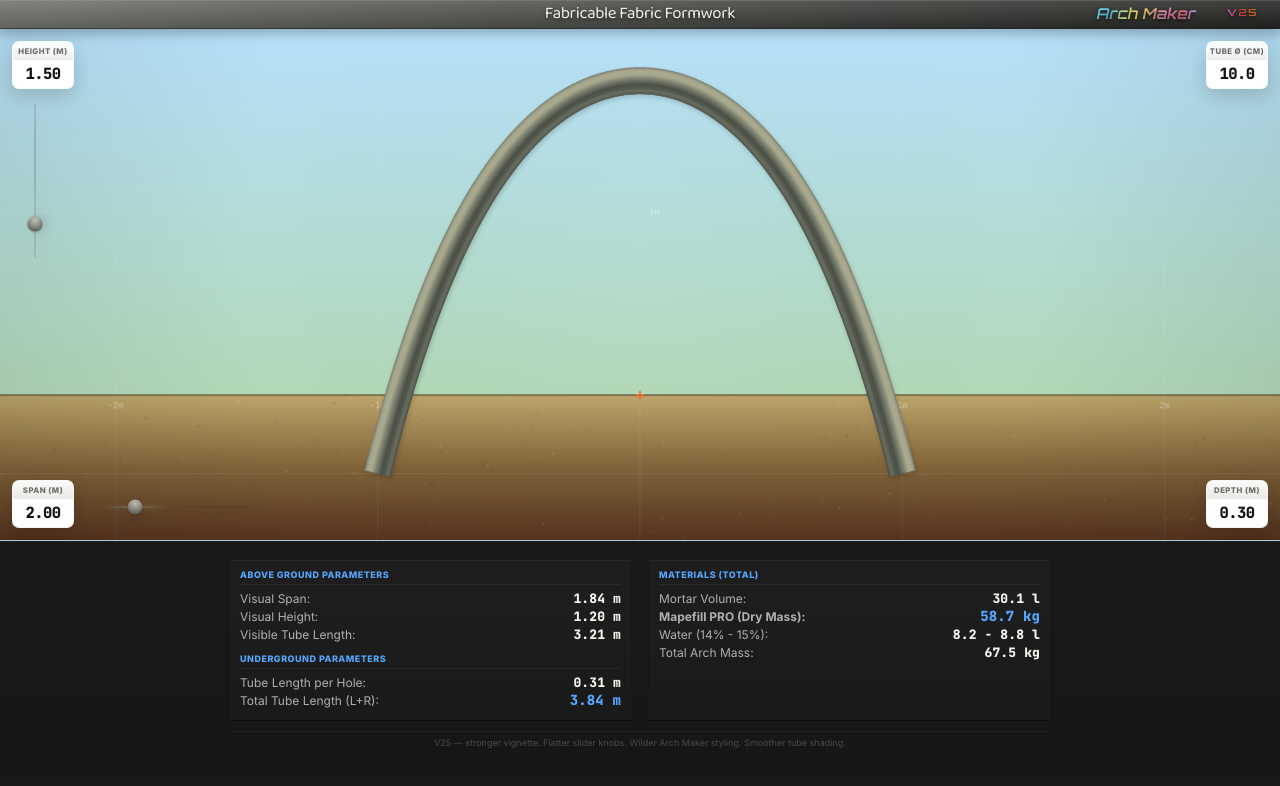
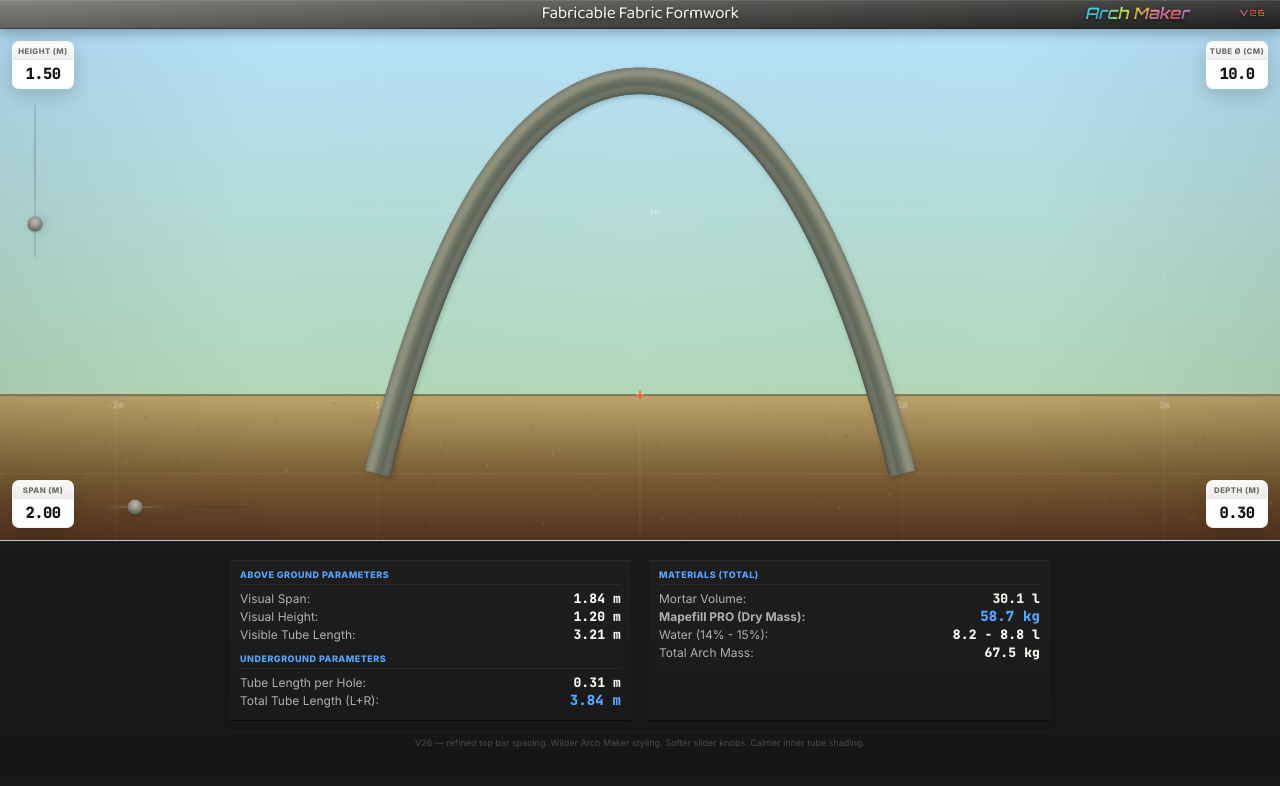
Before and after one commit to MichalBaranCode/FFF-arch-maker, a plain HTML site: page index.html in a window 1280 px wide. Drawn offline with Linux system fonts and the light colour scheme; a web font is replaced by a local one.

Commit message:
Update version from V25 to V26 in index.html

```diff
--- a/index.html
+++ b/index.html
@@ -1,7 +1,7 @@
 <!DOCTYPE html>
 <!--
-FFF ARCH MAKER V25
-Base: V15 reset. V25 refinement after V25.
+FFF ARCH MAKER V26
+Base: V15 reset. V26 refinement after V26.
 Rule: this version number must match the visible badge in the app.
 -->
 <html lang="pl">
@@ -9,7 +9,7 @@ Rule: this version number must match the visible badge in the app.
     <meta charset="UTF-8">
     <meta name="viewport" content="width=device-width, initial-scale=1.0, maximum-scale=1.0, user-scalable=no">
     <meta name="theme-color" content="#242321">
-    <title>Fabricable Fabric Formwork — Arch Maker V25</title>
+    <title>Fabricable Fabric Formwork — Arch Maker V26</title>
     <style>
         @import url('https://fonts.googleapis.com/css2?family=Baloo+2:wght@400;500;600&family=Genos:ital,wght@1,200;1,300&family=JetBrains+Mono:wght@500;600;700;800&family=Orbitron:wght@500;600&family=Tektur:wght@700&display=swap');
 
@@ -75,52 +75,52 @@ Rule: this version number must match the visible badge in the app.
             transform: translate(-50%, -48%);
             color: #f3f0ea;
             font-family: "Baloo 2", "Trebuchet MS", Inter, ui-sans-serif, system-ui, sans-serif;
-            font-size: 16.8px;
+            font-size: 17.4px;
             line-height: 1;
             font-weight: 400;
             letter-spacing: -0.020em;
             white-space: nowrap;
-            text-shadow: 0 2px 3.6px rgba(0,0,0,0.54);
+            text-shadow: 0 2px 3.8px rgba(0,0,0,0.54);
         }
 
         .title-sub {
             position: absolute;
-            right: 84px;
+            right: 90px;
             top: 50%;
-            transform: translateY(-48%) skewX(-11deg);
+            transform: translateY(-49%) skewX(-12deg);
             font-family: "Tektur", "Orbitron", "Genos", Inter, ui-sans-serif, system-ui, sans-serif;
-            font-size: 14.9px;
+            font-size: 15.8px;
             line-height: 1;
             font-weight: 700;
-            letter-spacing: 0.018em;
+            letter-spacing: 0.012em;
             white-space: nowrap;
             color: transparent;
             background:
                 linear-gradient(96deg,
-                    #79f9ff 0%,
-                    #6cd6ff 14%,
-                    #e9ff7e 31%,
-                    #ffd96b 48%,
-                    #ff90cf 70%,
-                    #ff7f84 85%,
-                    #aca6ff 100%);
+                    #65f4ff 0%,
+                    #55cfff 16%,
+                    #dfff7a 34%,
+                    #ffd65d 49%,
+                    #ff8ec9 70%,
+                    #ff747b 86%,
+                    #a79fff 100%);
             -webkit-background-clip: text;
             background-clip: text;
             -webkit-text-fill-color: transparent;
             text-shadow: 0 2px 4px rgba(0,0,0,0.58);
-            filter: none;
+            filter: saturate(1.12) brightness(1.03);
         }
 
         .version-badge {
             position: absolute;
-            right: 22px;
+            right: 14px;
             top: 50%;
             transform: translateY(-48%);
-            font-size: 9.8px;
+            font-size: 8.4px;
             line-height: 1;
             font-family: "Orbitron", "JetBrains Mono", "Share Tech Mono", "SFMono-Regular", Consolas, monospace;
             font-weight: 600;
-            letter-spacing: 0.17em;
+            letter-spacing: 0.16em;
             white-space: nowrap;
             color: transparent;
             background: linear-gradient(90deg, #ff70d8 0%, #ff4343 48%, #ff9429 100%);
@@ -292,11 +292,16 @@ Rule: this version number must match the visible badge in the app.
             border-radius: 50%;
             border: 0;
             background:
-                radial-gradient(circle at 50% 24%, rgba(194,193,181,0.95) 0%, rgba(156,154,143,0.96) 34%, rgba(104,103,95,0.96) 72%, rgba(76,76,70,0.98) 100%);
+                radial-gradient(circle at 50% 34%,
+                    rgba(196,195,183,0.93) 0%,
+                    rgba(162,160,149,0.94) 28%,
+                    rgba(122,121,112,0.95) 58%,
+                    rgba(90,90,84,0.96) 82%,
+                    rgba(76,76,70,0.97) 100%);
             box-shadow:
-                0 1px 2px rgba(0,0,0,0.18),
-                0 0 0 1px rgba(0,0,0,0.06),
-                0 1px 0 rgba(255,255,255,0.07) inset;
+                0 1px 2px rgba(0,0,0,0.16),
+                0 0 0 1px rgba(0,0,0,0.055),
+                0 1px 0 rgba(255,255,255,0.05) inset;
             pointer-events: none;
         }
 
@@ -443,9 +448,9 @@ Rule: this version number must match the visible badge in the app.
                 min-height: 410px;
             }
 
-            .title-main { font-size: 12.6px; }
-            .title-sub { right: 66px; font-size: 10.9px; }
-            .version-badge { right: 14px; font-size: 8.8px; }
+            .title-main { font-size: 13.0px; }
+            .title-sub { right: 58px; font-size: 10.4px; }
+            .version-badge { right: 10px; font-size: 7.8px; }
 
             #sliderSpanShell {
                 width: 138px;
@@ -460,9 +465,9 @@ Rule: this version number must match the visible badge in the app.
         }
 
         @media (max-width: 420px) {
-            .title-main { font-size: 13.8px; }
-            .title-sub { right: 60px; font-size: 10.6px; }
-            .version-badge { right: 14px; font-size: 8.8px; }
+            .title-main { font-size: 14.3px; }
+            .title-sub { right: 56px; font-size: 10.1px; }
+            .version-badge { right: 10px; font-size: 7.6px; }
             .version-badge { right: 14px; font-size: 8.8px; }
             .hud-box { width: 64px; }
             .hud-box label { font-size: 7.2px; }
@@ -476,7 +481,7 @@ Rule: this version number must match the visible badge in the app.
     <div class="top-bar">
         <span class="title-main">Fabricable Fabric Formwork</span>
         <span class="title-sub">Arch Maker</span>
-        <span class="version-badge">V25</span>
+        <span class="version-badge">V26</span>
     </div>
 
     <div class="viewport-container" id="viewport">
@@ -541,11 +546,11 @@ Rule: this version number must match the visible badge in the app.
             </div>
         </div>
 
-        <p class="note">V25 — stronger vignette. Flatter slider knobs. Wilder Arch Maker styling. Smoother tube shading.</p>
+        <p class="note">V26 — refined top bar spacing. Wilder Arch Maker styling. Softer slider knobs. Calmer inner tube shading.</p>
     </div>
 
     <script>
-        const VERSION = "V25";
+        const VERSION = "V26";
 
         function clamp(value, min, max) {
             return Math.max(min, Math.min(max, value));
@@ -789,41 +794,45 @@ Rule: this version number must match the visible badge in the app.
             ctx.restore();
 
             // Base matte body
-            stroke(baseWidth * 0.998, 'rgba(84,88,78,0.98)', 0, Math.max(0.25, baseWidth * 0.002));
-            stroke(baseWidth * 0.938, 'rgba(101,106,94,0.96)', 0.02 * baseWidth, Math.max(0.35, baseWidth * 0.004));
-            stroke(baseWidth * 0.860, 'rgba(114,120,106,0.92)', 0.07 * baseWidth, Math.max(0.48, baseWidth * 0.006));
-            stroke(baseWidth * 0.770, 'rgba(128,133,118,0.88)', 0.14 * baseWidth, Math.max(0.62, baseWidth * 0.008));
+            stroke(baseWidth * 0.998, 'rgba(84,88,78,0.98)', 0, Math.max(0.24, baseWidth * 0.002));
+            stroke(baseWidth * 0.940, 'rgba(101,106,94,0.96)', 0.015 * baseWidth, Math.max(0.34, baseWidth * 0.004));
+            stroke(baseWidth * 0.865, 'rgba(115,120,106,0.90)', 0.06 * baseWidth, Math.max(0.44, baseWidth * 0.006));
+            stroke(baseWidth * 0.785, 'rgba(128,133,118,0.84)', 0.12 * baseWidth, Math.max(0.58, baseWidth * 0.008));
 
-            // Smooth glaze layers from inner shadow to outer highlight
-            const layers = 34;
+            // Broad smoothing glaze over the inner side to calm banding.
+            stroke(baseWidth * 0.36, 'rgba(106,111,99,0.16)', -0.09 * baseWidth, Math.max(1.05, baseWidth * 0.016));
+            stroke(baseWidth * 0.22, 'rgba(92,97,87,0.12)', -0.18 * baseWidth, Math.max(1.10, baseWidth * 0.018));
+
+            // Smooth low-contrast transitional layers
+            const layers = 26;
             for (let i = 0; i < layers; i++) {
-                const t = i / (layers - 1);              // 0..1
-                const offset = (-0.23 + t * 0.60) * baseWidth;
-                const width = (0.34 - 0.10 * Math.abs(t - 0.52) * 2) * baseWidth;
-                const blur = Math.max(0.55, baseWidth * (0.010 + 0.010 * t));
+                const t = i / (layers - 1);
+                const offset = (-0.14 + t * 0.46) * baseWidth;
+                const width = (0.28 - 0.08 * Math.abs(t - 0.54) * 2) * baseWidth;
+                const blur = Math.max(0.70, baseWidth * (0.012 + 0.008 * t));
 
                 let color;
                 if (t < 0.44) {
                     const k = t / 0.44;
-                    const a = 0.040 + 0.035 * k;
-                    color = `rgba(${Math.round(34 + 46*k)},${Math.round(37 + 52*k)},${Math.round(33 + 46*k)},${a})`;
+                    const a = 0.020 + 0.020 * k;
+                    color = `rgba(${Math.round(58 + 40*k)},${Math.round(63 + 42*k)},${Math.round(57 + 38*k)},${a})`;
                 } else {
                     const k = (t - 0.44) / 0.56;
-                    const r = Math.round(132 + 78 * k);
-                    const g = Math.round(136 + 72 * k);
-                    const b = Math.round(121 + 48 * k);
-                    const a = 0.030 + 0.050 * k;
+                    const r = Math.round(126 + 56 * k);
+                    const g = Math.round(130 + 52 * k);
+                    const b = Math.round(116 + 38 * k);
+                    const a = 0.016 + 0.030 * k;
                     color = `rgba(${r},${g},${b},${a})`;
                 }
                 stroke(width, color, offset, blur);
             }
 
-            // Soft outer/top wash, very broad
-            stroke(baseWidth * 0.28, 'rgba(224,219,193,0.12)', 0.34 * baseWidth, Math.max(1.10, baseWidth * 0.018));
-            stroke(baseWidth * 0.12, 'rgba(238,232,206,0.06)', 0.41 * baseWidth, Math.max(1.25, baseWidth * 0.020));
+            // Quiet outer/top wash
+            stroke(baseWidth * 0.24, 'rgba(220,214,188,0.085)', 0.30 * baseWidth, Math.max(1.02, baseWidth * 0.018));
+            stroke(baseWidth * 0.10, 'rgba(236,229,201,0.040)', 0.39 * baseWidth, Math.max(1.18, baseWidth * 0.020));
 
-            // Light inner darkness
-            stroke(baseWidth * 0.22, 'rgba(28,31,27,0.11)', -0.22 * baseWidth, Math.max(0.90, baseWidth * 0.014));
+            // Inner darkness kept softer
+            stroke(baseWidth * 0.16, 'rgba(28,31,27,0.075)', -0.20 * baseWidth, Math.max(0.92, baseWidth * 0.014));
 
             // Fine concrete / textile grain
             const rand = seededRandom(18131 + Math.round(baseWidth * 100));
@@ -850,8 +859,8 @@ Rule: this version number must match the visible badge in the app.
                 const y = p.y + ny * across + (rand() - 0.5) * 0.9;
                 const r = 0.18 + rand() * Math.max(0.24, baseWidth * 0.010);
 
-                const topBias = across > 0 ? 1.08 : 0.90;
-                const a = (0.014 + rand() * 0.040) * topBias;
+                const topBias = across > 0 ? 1.05 : 0.94;
+                const a = (0.014 + rand() * 0.038) * topBias;
 
                 ctx.fillStyle = rand() > 0.49
                     ? `rgba(236,230,201,${a})`
```
